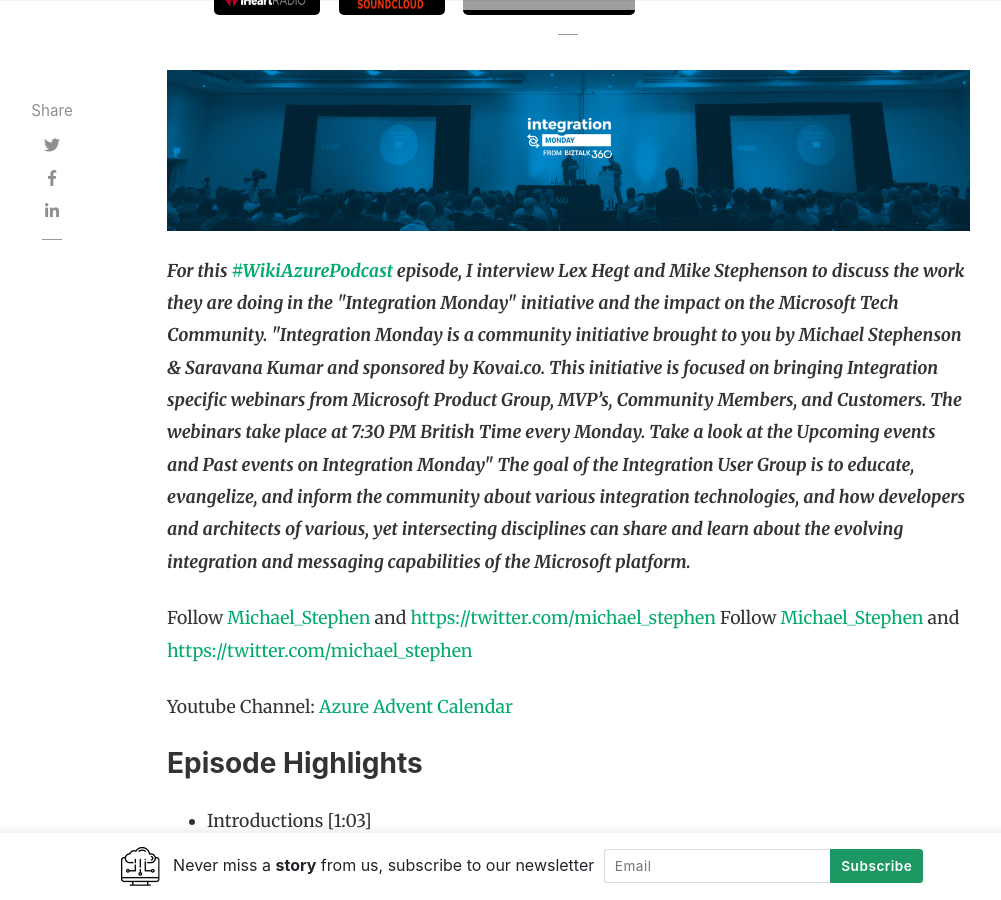
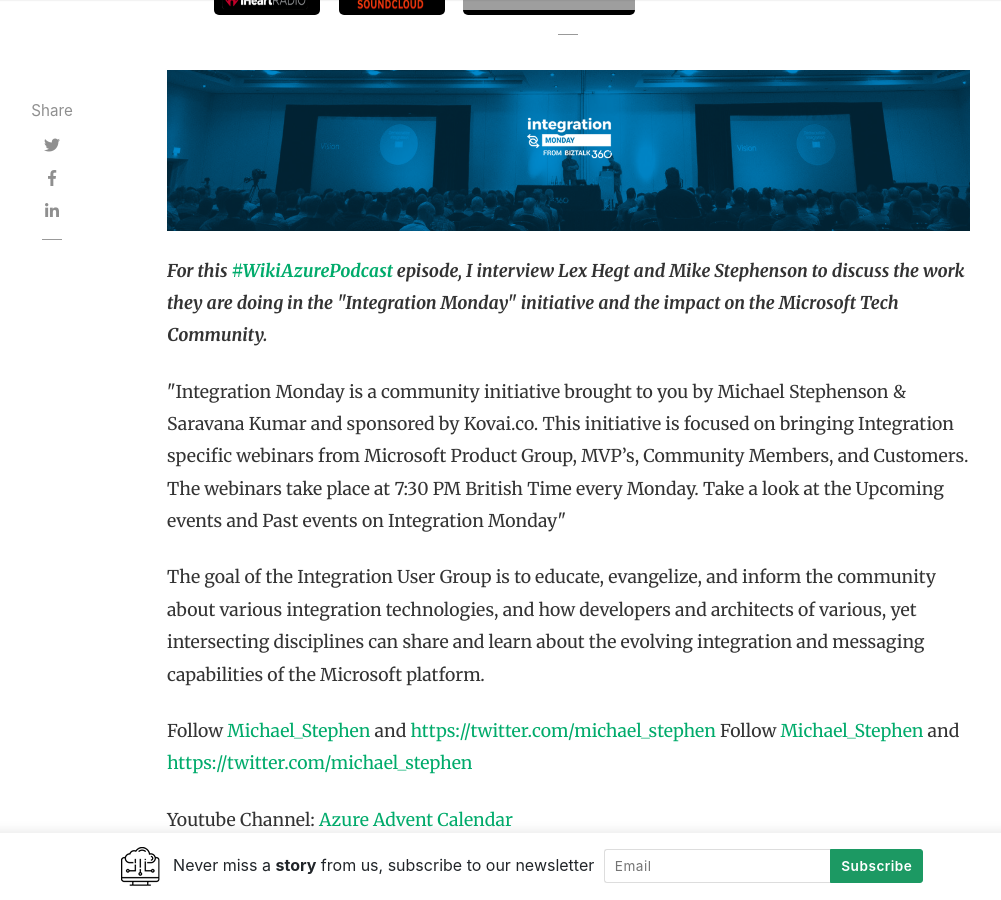
Before and after one commit to daveRendon/wikiazure-podcast, a Jekyll site: the page built from _posts/2019-12-10-episode-07-integration-user-group.md, in a window 1280 px wide and 900 px high, scrolled down 468 px. Shown: the whole window, without its empty margins (118-1119 px from the left). Built offline with Jekyll 4.4.1, drawn with Linux system fonts in a browser that asks for light colours; nearby versions of some CDN libraries; comment, search, counter and statistics services are not loaded; grey boxes are pictures that could not be loaded.

Commit message:
updated ep07

```diff
--- a/_posts/2019-12-10-episode-07-integration-user-group.md
+++ b/_posts/2019-12-10-episode-07-integration-user-group.md
@@ -13,14 +13,14 @@
 <script src="https://www.buzzsprout.com/704541/2253980-the-integration-user-group-the-learning-opportunities-and-upcoming-webinars.js?player=small" type="text/javascript" charset="utf-8"></script>
 </p>
 <p style="font-style: oblique;font-weight: bolder;">
-For this <a href="https://twitter.com/search?q=%23WikiAzurePodcast&src=typeahead_click" target="_blank">#WikiAzurePodcast</a> episode, I interview Lex Hegt and Mike Stephenson to discuss the work they are doing in the "Integration Monday" initiative and the impact on the Microsoft Tech Community.
+For this <a href="https://twitter.com/search?q=%23WikiAzurePodcast&src=typeahead_click" target="_blank">#WikiAzurePodcast</a> episode, I interview Lex Hegt and Mike Stephenson to discuss the work they are doing in the "Integration Monday" initiative and the impact on the Microsoft Tech Community. </p>
 
-"Integration Monday is a community initiative brought to you by Michael Stephenson & Saravana Kumar and sponsored by Kovai.co. This initiative is focused on bringing Integration specific webinars from Microsoft Product Group, MVP’s, Community Members, and Customers. The webinars take place at 7:30 PM British Time every Monday. Take a look at the Upcoming events and Past events on Integration Monday"
+<p>"Integration Monday is a community initiative brought to you by Michael Stephenson & Saravana Kumar and sponsored by Kovai.co. This initiative is focused on bringing Integration specific webinars from Microsoft Product Group, MVP’s, Community Members, and Customers. The webinars take place at 7:30 PM British Time every Monday. Take a look at the Upcoming events and Past events on Integration Monday"</p>
 
-The goal of the Integration User Group is to educate, evangelize, and inform the community about various integration technologies, and how developers and architects of various, yet intersecting disciplines can share and learn about the evolving integration and messaging capabilities of the Microsoft platform.
+<p>The goal of the Integration User Group is to educate, evangelize, and inform the community about various integration technologies, and how developers and architects of various, yet intersecting disciplines can share and learn about the evolving integration and messaging capabilities of the Microsoft platform.</p>
 
 
-</p>
+
 Follow <a href="https://twitter.com/michael_stephen" target="_blank"> Michael_Stephen</a> and <a href="https://twitter.com/search?q=%23azureadventcalendar&src=typed_query" target="_blank">https://twitter.com/michael_stephen</a>
 Follow <a href="" target="_blank"> Michael_Stephen</a> and <a href="https://twitter.com/search?q=%23azureadventcalendar&src=typed_query" target="_blank">https://twitter.com/michael_stephen</a>
 
```
